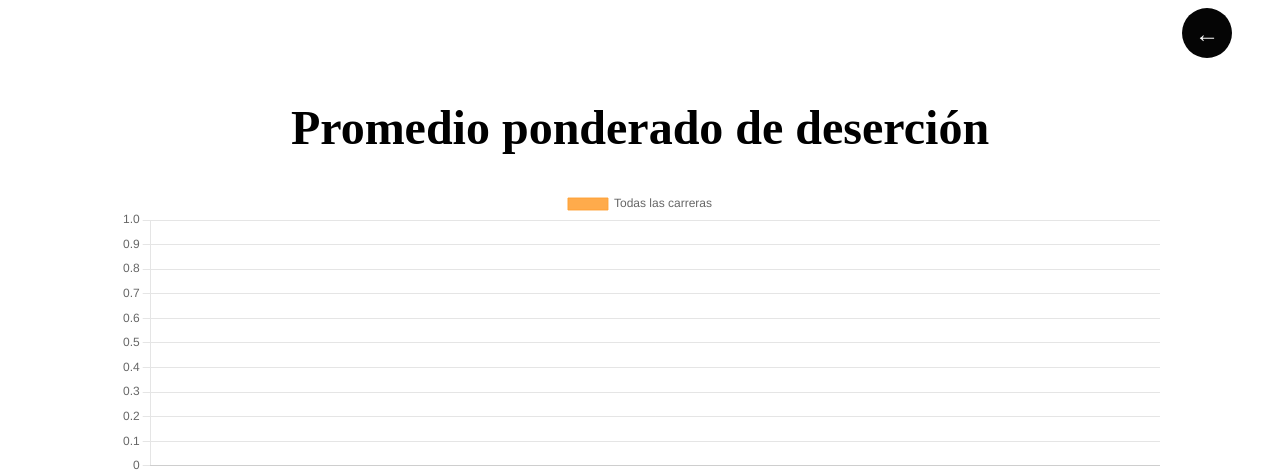
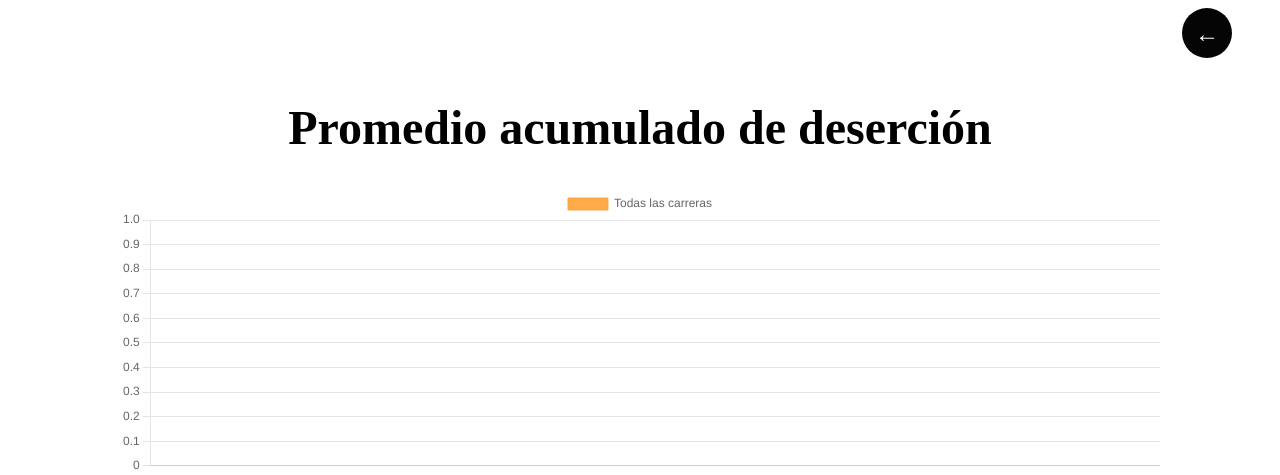
Before and after one commit to angiee13071/ProyectoPhp, a PHP site: page /ProyectoPhp/View_Desercion_Promedio.php in a window 1280 px wide. Shown: the part 136-611 px from the top of the page. Run offline with PHP 8.4, Linux system fonts and the light colour scheme; data that the repository does not hold is empty; some libraries are stand-ins or nearby versions.

Commit message:
Se actualizand titulos de promedio

```diff
--- a/Vista/View_Desercion_Promedio.php
+++ b/Vista/View_Desercion_Promedio.php
@@ -17,7 +17,7 @@
 <body>
     <div class="card">
         <div class="title">
-            <h1>Promedio ponderado de deserción</h1>
+            <h1>Promedio acumulado de deserción</h1>
         </div>
         <div class="chart-container">
             <canvas id="desercion-chart"></canvas>
--- a/Vista/View_Permanencia_Promedio.php
+++ b/Vista/View_Permanencia_Promedio.php
@@ -17,7 +17,7 @@
 <body>
     <div class="card">
         <div class="title">
-            <h1>Promedio ponderado de permanencia</h1>
+            <h1>Promedio acumulado de permanencia</h1>
         </div>
         <div class="chart-container">
             <canvas id="permanencia-chart"></canvas>
```
